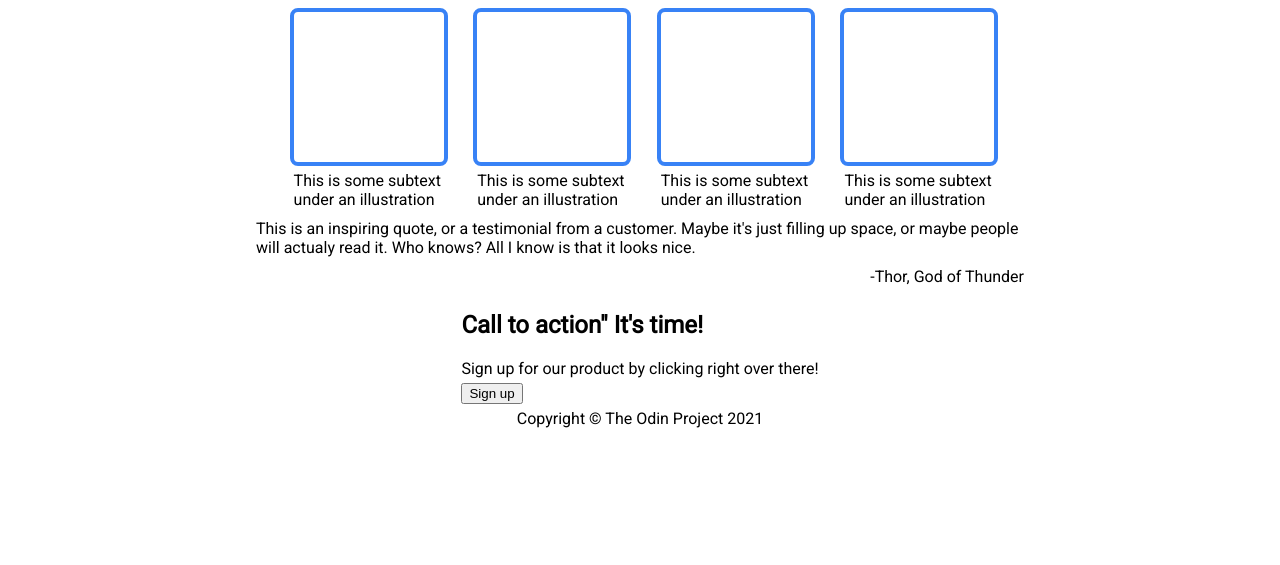
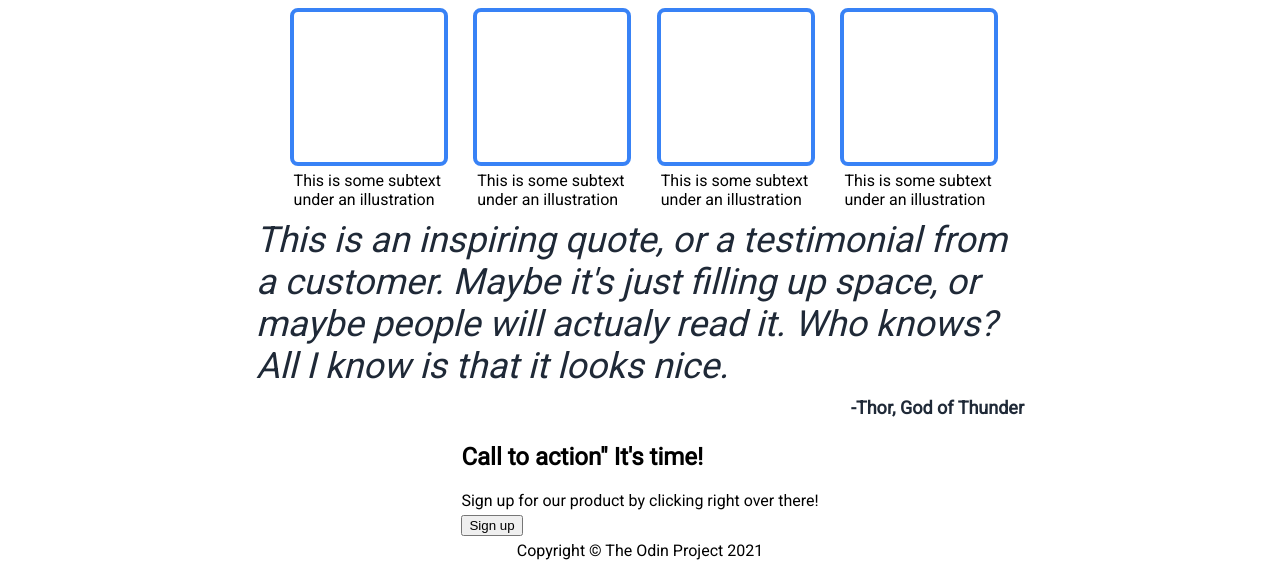
Before and after one commit to brianamaral/landing-page, a plain HTML site: page index.html in a window 1280 px wide. Shown: the part 526-1091 px from the top of the page. Before the commit the page ends 959 px from the top, so only its background shows below. Drawn offline with Linux system fonts and the light colour scheme.

Commit message:
Add quote text style

```diff
--- a/styles/style.css
+++ b/styles/style.css
@@ -170,3 +170,16 @@ ul {
     border-style: solid;
     border-radius: 8px;
 }
+
+.quote-text {
+    font-size: 36px;
+    font-weight:200;
+    font-style: italic;
+    color: #1f2937;
+}
+
+.quote-author {
+    font-size: 18px;
+    font-weight: bolder;
+    color: #1F2937;
+}
```
